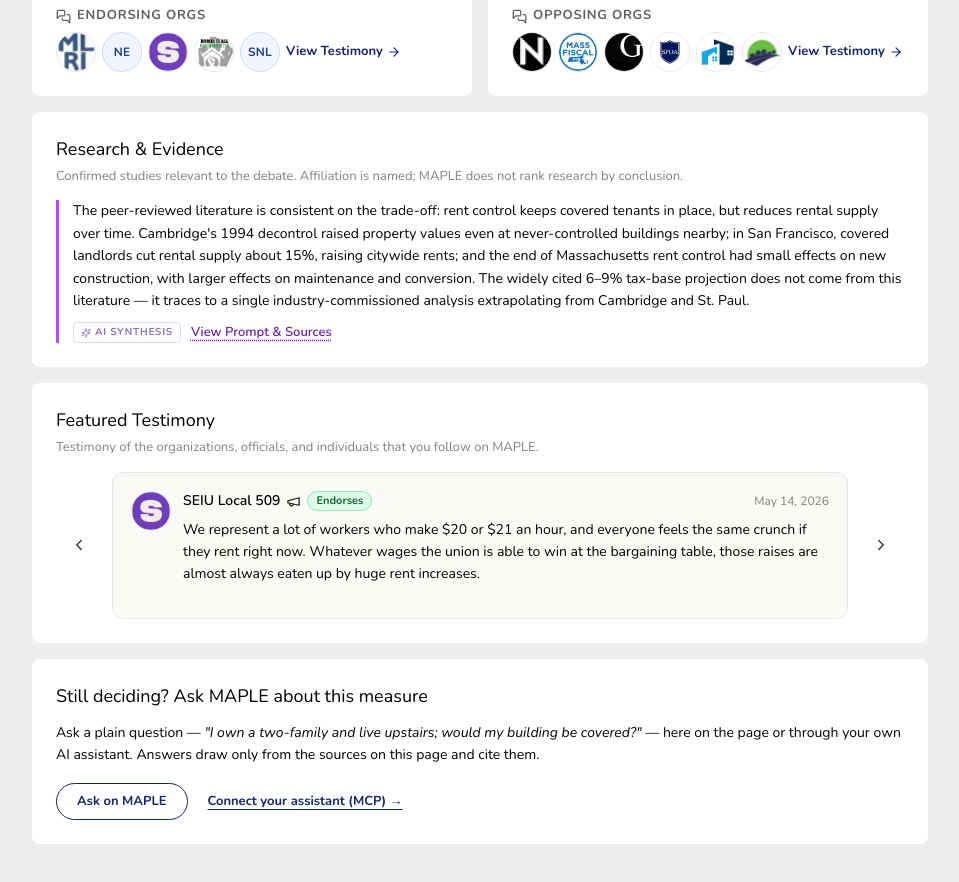
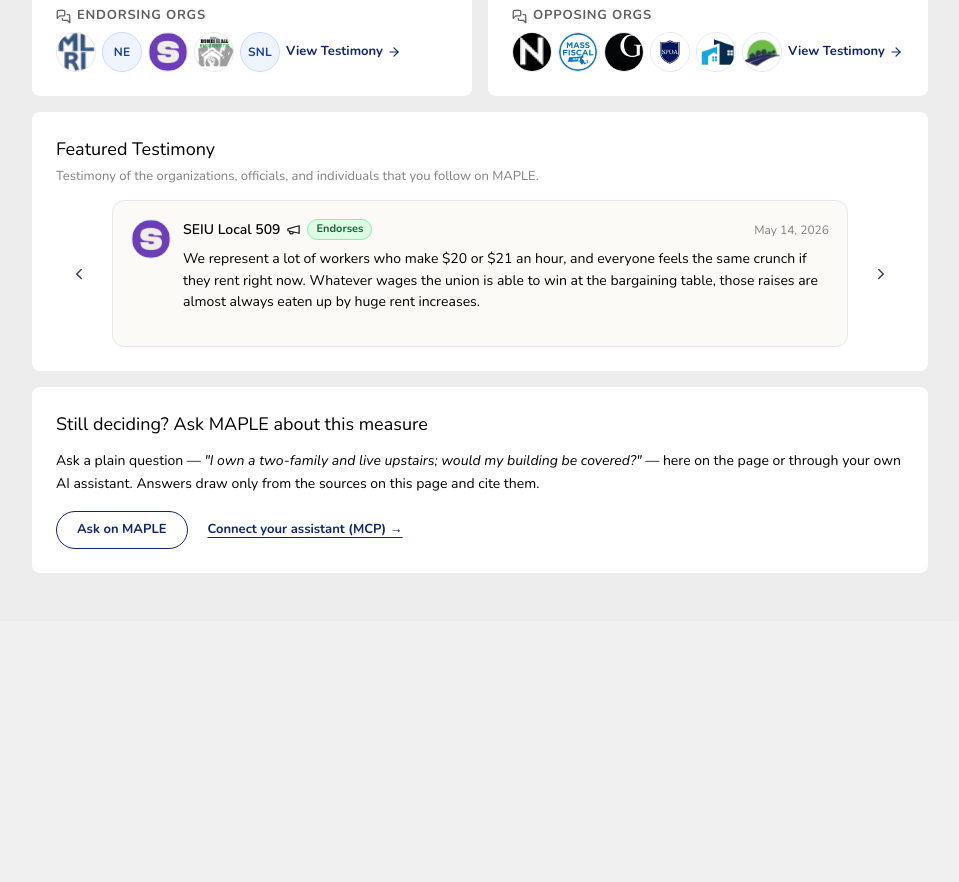
Before and after one commit to k-g-k/ballot, a React (Vite) app: page /ballotQuestions/rent-control-alt in a window 1280 px wide. Shown: the part 1020-1902 px from the top of the page, without its empty margins (280-1239 px from the left). After the commit the page ends 1641 px from the top, so only its background shows below. Built offline with nearby package versions, Linux system fonts and the light colour scheme.

Commit message:
make changes to the structure of rent control

```diff
--- a/src/app/components/rent-control-alt/tabs/ForAgainstTab.tsx
+++ b/src/app/components/rent-control-alt/tabs/ForAgainstTab.tsx
@@ -57,26 +57,19 @@ export function ForAgainstTab() {
         title="Arguments at a Glance"
         subtitle="Synthesized from supporter and opponent positions."
       >
-        <div className="flex items-center gap-[6px] flex-wrap mb-[16px]">
-          {ARG_FILTERS.map(({ id, label }) => (
-            <FilterChip
-              key={id}
-              active={argFilter === id}
-              onClick={() => setArgFilter(id)}
-            >
-              {label}
-            </FilterChip>
-          ))}
-        </div>
         <div className="flex gap-[16px] max-lg:flex-col">
           <ArgColumn
             title="YES Arguments"
-            args={argFilter === "all" ? RC.yesArgs : RC.argsBySource[argFilter].yes}
+            args={
+              argFilter === "all" ? RC.yesArgs : RC.argsBySource[argFilter].yes
+            }
           />
           <div className="w-[1px] bg-[#e5e7eb] shrink-0 max-lg:hidden" />
           <ArgColumn
             title="NO Arguments"
-            args={argFilter === "all" ? RC.noArgs : RC.argsBySource[argFilter].no}
+            args={
+              argFilter === "all" ? RC.noArgs : RC.argsBySource[argFilter].no
+            }
           />
         </div>
         {/* No attribution when the selected source type has no arguments. */}
--- a/src/app/components/rent-control-alt/tabs/OverviewTab.tsx
+++ b/src/app/components/rent-control-alt/tabs/OverviewTab.tsx
@@ -35,26 +35,6 @@ export function OverviewTab({
         />
       </div>
 
-      <SynthSummaryCard
-        title="Research & Evidence"
-        subtitle="Confirmed studies relevant to the debate. Affiliation is named; MAPLE does not rank research by conclusion."
-        ids={["academicResearch", "tuftsGlobe"]}
-        prompt="Summarize what the peer-reviewed research finds about rent control's effects on tenants, rental supply, and property values, and note where the widely cited fiscal projection diverges from that literature. Use only the sources listed below and cite nothing else. (Filler prompt for prototype purposes.)"
-      >
-        <p>
-          The peer-reviewed literature is consistent on the trade-off: rent
-          control keeps covered tenants in place, but reduces rental supply over
-          time. Cambridge's 1994 decontrol raised property values even at
-          never-controlled buildings nearby; in San Francisco, covered landlords
-          cut rental supply about 15%, raising citywide rents; and the end of
-          Massachusetts rent control had small effects on new construction, with
-          larger effects on maintenance and conversion. The widely cited 6–9%
-          tax-base projection does not come from this literature — it traces to
-          a single industry-commissioned analysis extrapolating from Cambridge
-          and St. Paul.
-        </p>
-      </SynthSummaryCard>
-
       {/* Featured testimony from followed accounts — also on Public Perspectives. */}
       <FollowedTestimonyCard />
 
```
